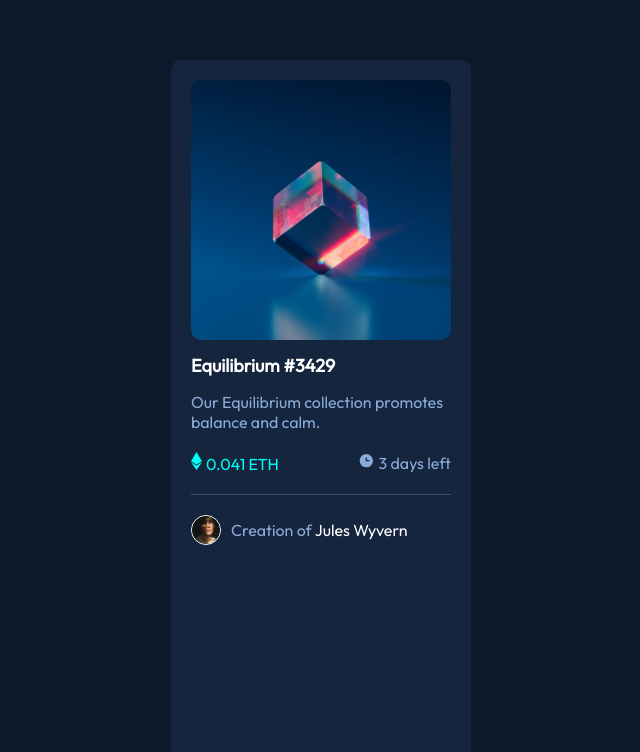
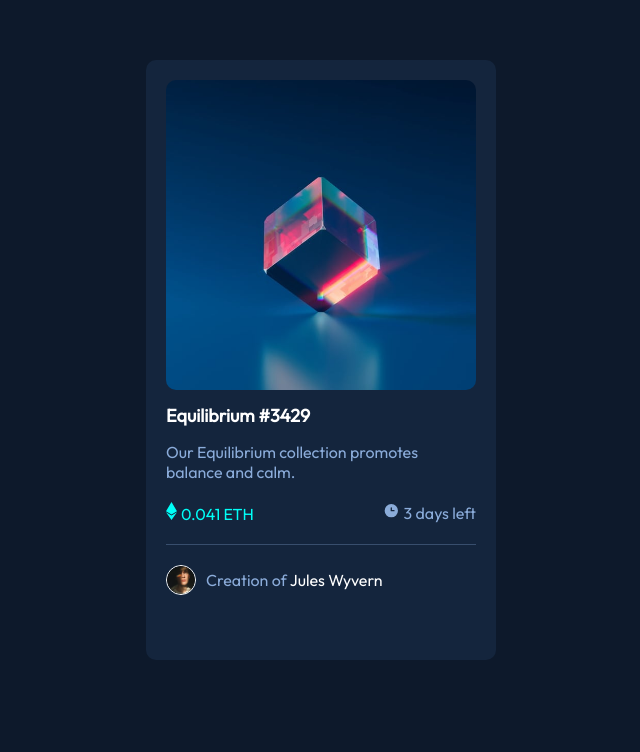
Before and after one commit to Mayor-Rhymes/mayor-rhymes.github.io, a plain HTML site: page index.html in a window 1280 px wide. Shown: the part 140-892 px from the top of the page, without its empty margins (319-959 px from the left). Drawn offline with Linux system fonts and the light colour scheme.

Commit message:
Update des.css

```diff
--- a/des.css
+++ b/des.css
@@ -12,8 +12,8 @@ body{
 }
 .card{
 
-   width: 300px;
-   height: 700px;
+   width: 350px;
+   height: 600px;
    margin-left: auto;
    margin-right: auto;
    margin-top: 200px;
```
